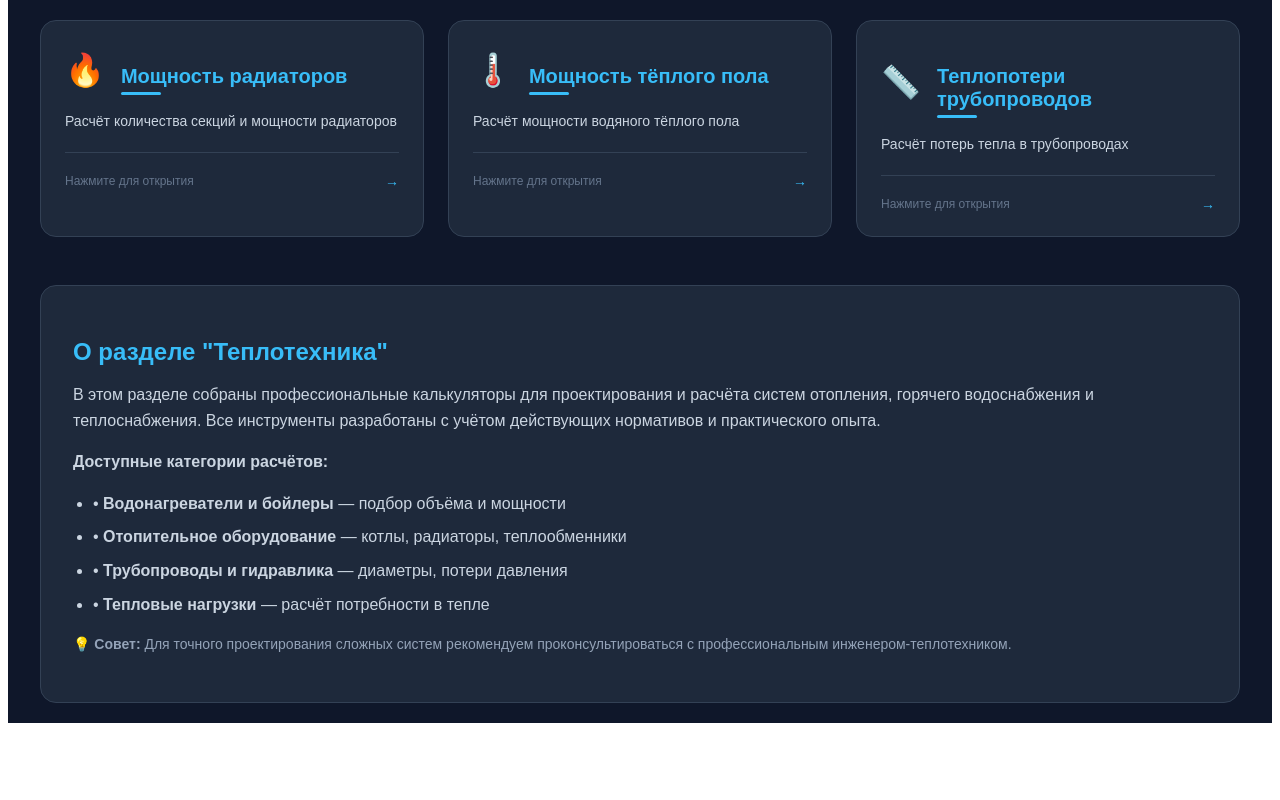
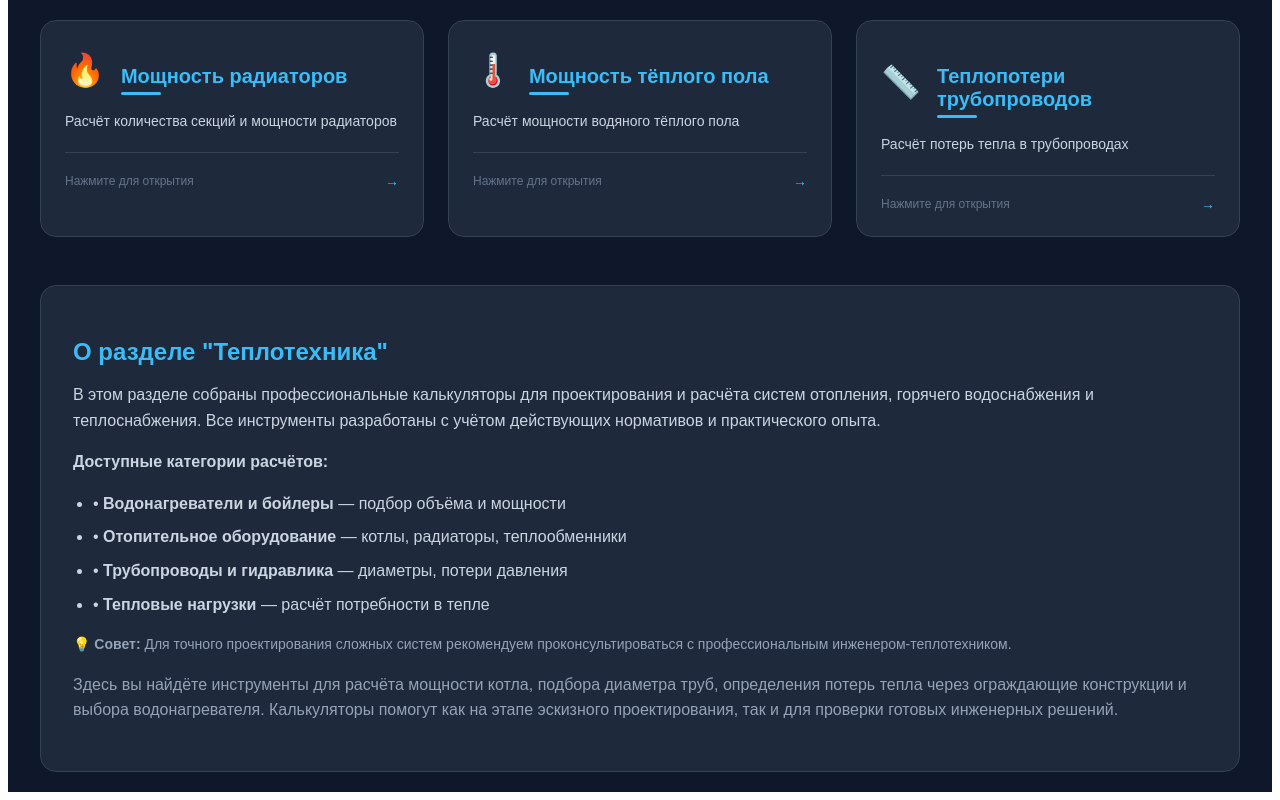
Before and after one commit to parhom8989-dotcom/calcoria, a Next.js app: page /teplotekhnika in a window 1280 px wide. Shown: the part 770-1570 px from the top of the page. Before the commit the page ends 1501 px from the top, so only its background shows below. Built offline with nearby package versions, Linux system fonts and the light colour scheme.

Commit message:
Обновление

```diff
--- a/app/teplotekhnika/page.tsx
+++ b/app/teplotekhnika/page.tsx
@@ -1,5 +1,5 @@
-// app/teplotekhnika/page.tsx
 "use client";
+import Head from 'next/head';
 
 export default function TeplotekhnikaPage() {
   // Список калькуляторов в теплотехнике
@@ -79,6 +79,12 @@ export default function TeplotekhnikaPage() {
   ];
 
   return (
+    <>
+      <Head>
+        <title>Теплотехника | Калькуляторы отопления и ГВС | Calcoria</title>
+        <meta name="description" content="Профессиональные калькуляторы для расчёта систем отопления, водонагревателей, теплопотерь, мощности котлов и радиаторов." />
+        <link rel="canonical" href="https://www.calcoria.ru/teplotekhnika" />
+      </Head>
       <div style={{
         minHeight: '100vh',
         backgroundColor: '#0f172a',
@@ -86,7 +92,6 @@ export default function TeplotekhnikaPage() {
         padding: '20px',
         fontFamily: 'Arial, sans-serif'
       }}>
-
         {/* КНОПКА "НА ГЛАВНУЮ" В ВЕРХНЕМ ЛЕВОМ УГЛУ */}
         <div style={{ marginBottom: '20px' }}>
           <a
@@ -274,10 +279,13 @@ export default function TeplotekhnikaPage() {
                 💡 <strong>Совет:</strong> Для точного проектирования сложных систем рекомендуем проконсультироваться
                 с профессиональным инженером-теплотехником.
               </p>
+              <p style={{ marginTop: '16px', color: '#94a3b8' }}>
+                Здесь вы найдёте инструменты для расчёта мощности котла, подбора диаметра труб, определения потерь тепла через ограждающие конструкции и выбора водонагревателя. Калькуляторы помогут как на этапе эскизного проектирования, так и для проверки готовых инженерных решений.
+              </p>
             </div>
           </div>
-
         </div>
       </div>
+    </>
   );
 }
```
Lines whose indentation alone changed are shown as unchanged.
